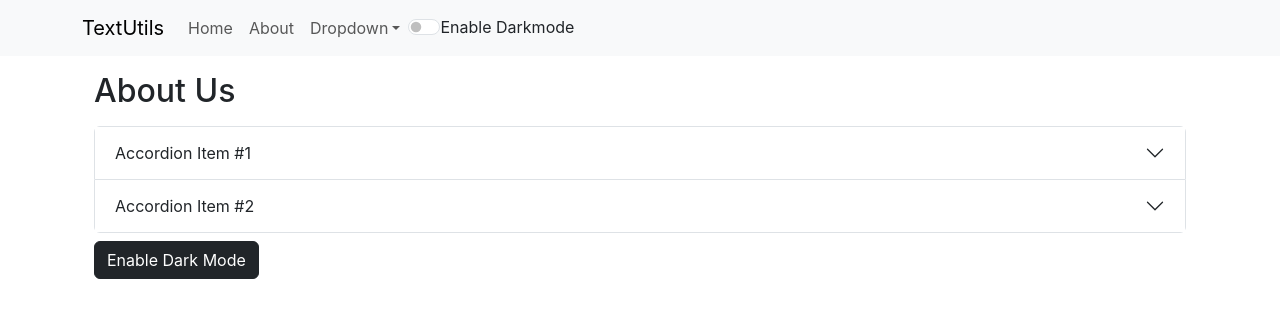
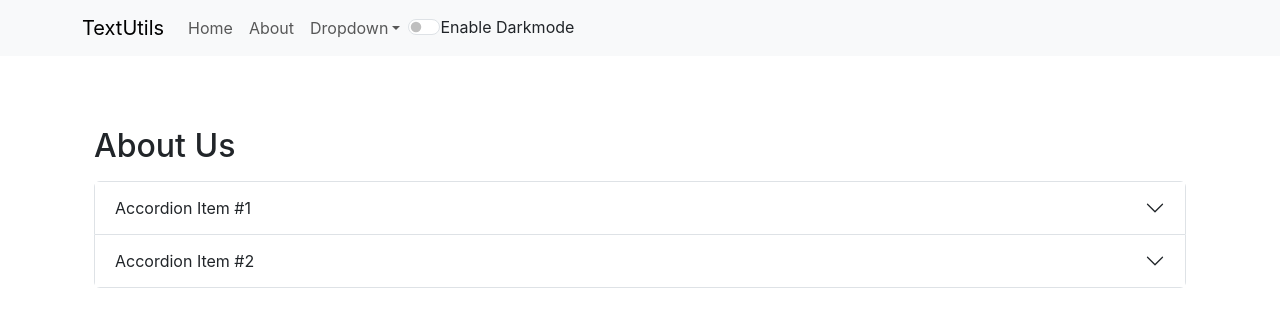
Before and after one commit to anoopmonu02/react_with_bootstrap, a React (Create React App) app: page /about in a window 1280 px wide. Shown: the top 322 px of the page. Built offline with nearby package versions, Linux system fonts and the light colour scheme.

Commit message:
removing errors

```diff
--- a/src/App.js
+++ b/src/App.js
@@ -52,7 +52,7 @@ function App() {
     <MyAlert alert={alert}/>
     <div className="container my-3">
     <Routes>
-        <Route exact path="/about" element={<About/>}/>
+        <Route exact path="/about" element={<About mode={mode}/>}/>
         <Route exact path="" element={<TextForm heading="Enter the text to Analyze" mode={mode}/>}/>
     </Routes>
 
--- a/src/components/About.js
+++ b/src/components/About.js
@@ -1,30 +1,15 @@
 import React, {useState} from 'react'
 import Accordion from 'react-bootstrap/Accordion';
-import Button from 'react-bootstrap/Button';
 
-export default function About() {
+export default function About(props) {
 
-    const [btnText, setBtnText] = useState('Enable Dark Mode');
-    const [myStyle, setMyStyle] = useState({
+    /* const [myStyle, setMyStyle] = useState({
         color: 'black',
         backgroundColor: 'white'
-    })
-
-    const toggleTheme =() => {
-        if(myStyle.color==='black'){
-            setMyStyle({
-                color: 'white',
-                backgroundColor: 'black',
-                border: '0.5px solid white'
-            })
-            setBtnText("Enable Light Mode")
-        } else{
-            setMyStyle({
-                color: 'black',
-                backgroundColor: 'white'
-            })
-            setBtnText("Enable Dark Mode")
-        }
+    }) */
+    let myStyle = {
+        color: props.mode === 'dark'?'white':'#042743',
+        backgroundColor: props.mode === 'dark'?'#042743':'white'
     }
 
   return (
@@ -56,7 +41,6 @@ export default function About() {
                 </Accordion.Body>
             </Accordion.Item>
         </Accordion>
-        <Button className="my-2" onClick={toggleTheme} variant="dark">{btnText}</Button>{' '}
     </div>
   )
 }
--- a/src/components/MyAlert.js
+++ b/src/components/MyAlert.js
@@ -10,13 +10,15 @@ function MyAlert(props) {
 
   return (
     /* dismissible */
-    props.alert && <Alert variant={props.alert.typ} >
+    <div style={{height:'55px'}}>
+    {props.alert && <Alert variant={props.alert.typ} >
     <Alert.Heading>{convertToTitle(props.alert.typ)}</Alert.Heading>
         {/* <p>
             {props.alert.msg}
         </p> */}
         {props.alert.msg}
-    </Alert>
+    </Alert>}
+    </div>
   )
 }
 
--- a/src/components/TextForm.js
+++ b/src/components/TextForm.js
@@ -39,20 +39,21 @@ export default function TextForm(props) {
         <Form>
             <h2>{props.heading}</h2>
             <Form.Group className="mb-3" controlId="myBox">
-                <Form.Control as="textarea" style={{backgroundColor:props.mode==='dark'?'darkgray':'white',color:props.mode==='dark'?'white':'black'}} rows={8} value={text} onChange={handleOnChange}/>
+                <Form.Control as="textarea" style={{backgroundColor:props.mode==='dark'?'#13466e':'white',color:props.mode==='dark'?'white':'black'}} rows={8} value={text} onChange={handleOnChange}/>
             </Form.Group>
         </Form>
         {/* <Mybutton btnText="Convert to Uppercase"  btnClass="primary"/> */}
-        <Button variant="primary" onClick={handleUpClick}>Convert to Uppercase</Button>{' '}
-        <Button variant="success" onClick={handleLoClick}>Convert to Lowercase</Button>{' '}
-        <Button variant="warning" onClick={handleClearClick}>Clear Text</Button>{' '}
-        <Button variant="info" onClick={handleRevClick}>Reverse Text</Button>{' '}
+        <Button variant="primary" disabled={text.length===0} className='my-1' onClick={handleUpClick}>Convert to Uppercase</Button>{' '}
+        <Button variant="success" disabled={text.length===0} className='my-1' onClick={handleLoClick}>Convert to Lowercase</Button>{' '}
+        <Button variant="warning" disabled={text.length===0} className='my-1' onClick={handleClearClick}>Clear Text</Button>{' '}
+        <Button variant="info" disabled={text.length===0} className='my-1' onClick={handleRevClick}>Reverse Text</Button>{' '}
     </div>
 
     <div className="container my-2">
         <h3>Your text summary</h3>
         <p>{text.trim()===''?0:text.match(/\S+/g).length} words and {text.length} characters</p>
-        <p>{0.008*text.split(" ").length} Minutes to read</p>
+        <p>{0.008*text.split(" ").filter((element)=>{return element.length!==0}).length} Minutes to read</p>
+        <p>{text.split(" ").filter((element)=>{return element.length!==0}).length} Words and {text.length} characters</p>
     </div>
 
     </>
```
